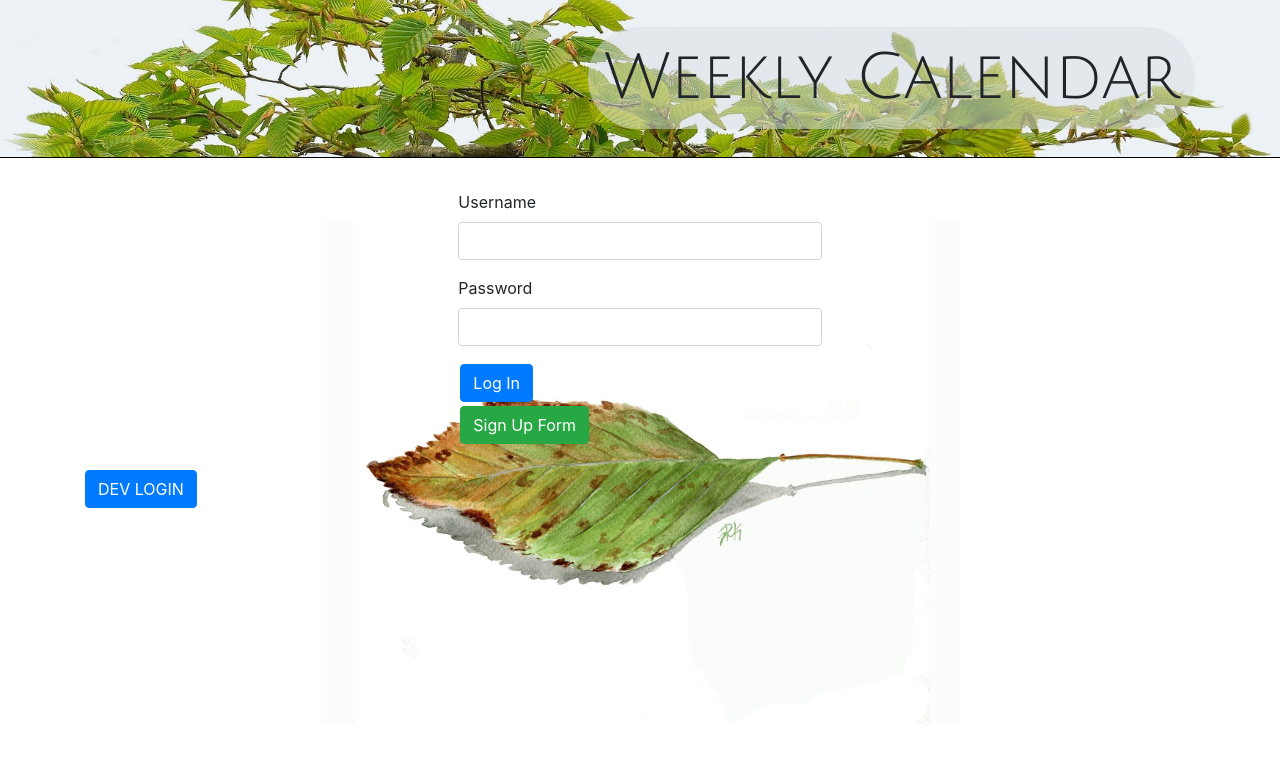
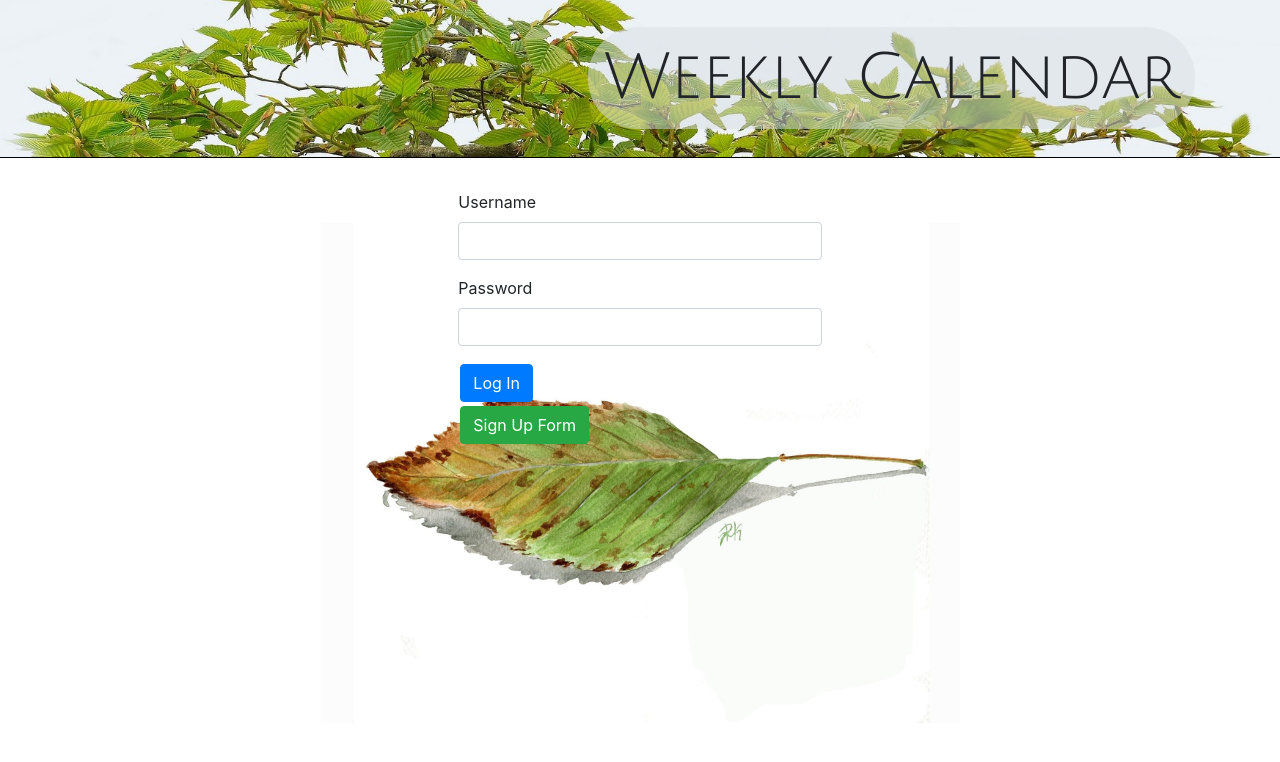
Before and after one commit to Koldenblue/calendar, a React (Create React App) app in the folder client/: page /login in a window 1280 px wide. Shown: the top 762 px of the page. Built offline with nearby package versions, Linux system fonts and the light colour scheme; no server answers.

Commit message:
updated readme, added images

```diff
--- a/client/src/components/LoginSignupPages/Login.js
+++ b/client/src/components/LoginSignupPages/Login.js
@@ -153,9 +153,9 @@ function Login() {
           <Col></Col>
         </Form.Row>
 
-        <Button onClick={devLogin}>
+        {/* <Button onClick={devLogin}>
           DEV LOGIN
-        </Button>
+        </Button> */}
       </Form>
     </Container>
   </>)
```
Also changed, not shown: 1 other file (tests, documents, lock files or other folders).
